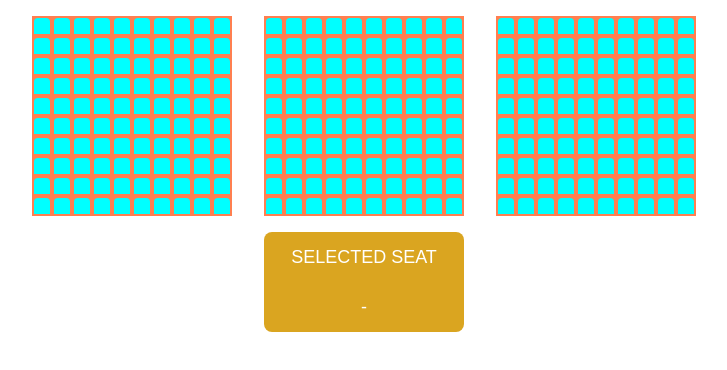
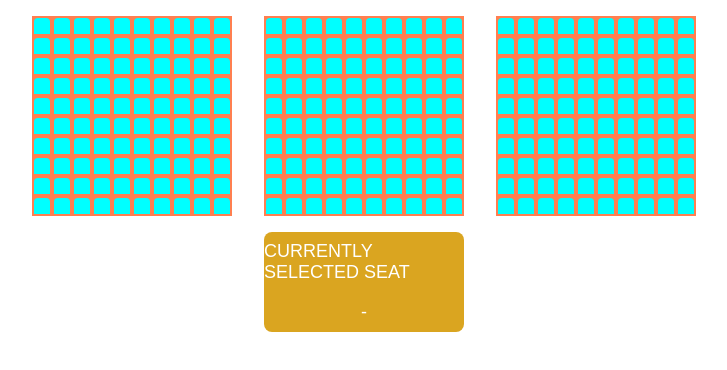
Before and after one commit to AndreiShupik/book-place-in-a-hall, a plain HTML site: page end/index.html in a window 1280 px wide. Shown: the whole page, without its empty margins (276-1003 px from the left). Drawn offline with nearby package versions, Linux system fonts and the light colour scheme.

Commit message:
refactor html

```diff
--- a/end/index.html
+++ b/end/index.html
@@ -12,7 +12,7 @@
 <body class="page">
     <div class="arena"></div>
     <div class="board">
-        <span>Selected seat</span>
+        <span>Currently selected seat</span>
         <span class="board__selected-seat">-</span>
     </div>
 
```
